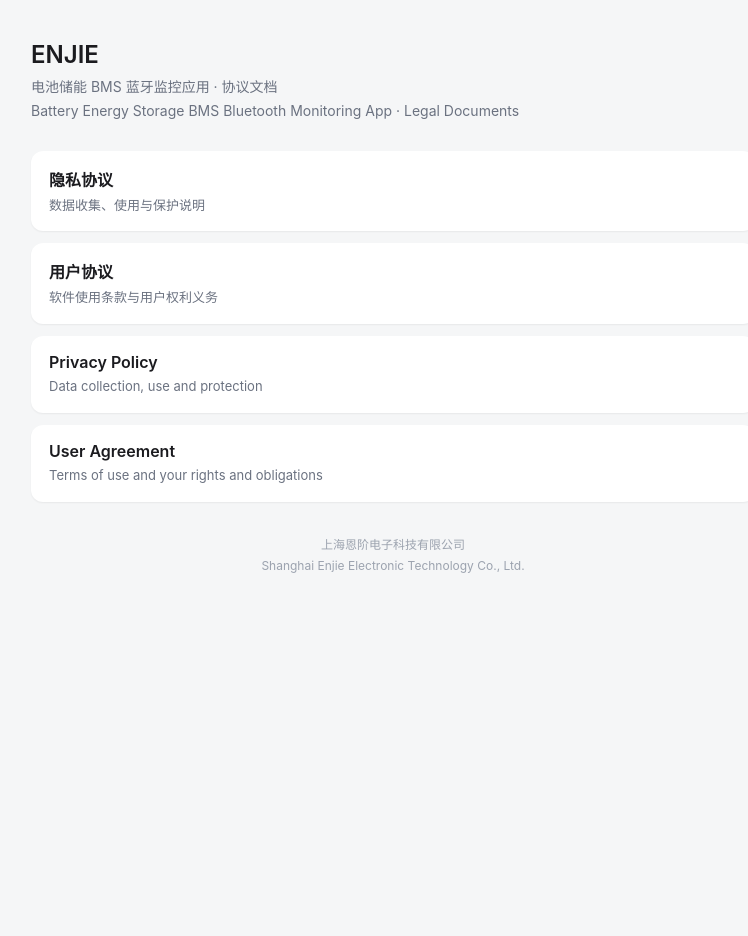
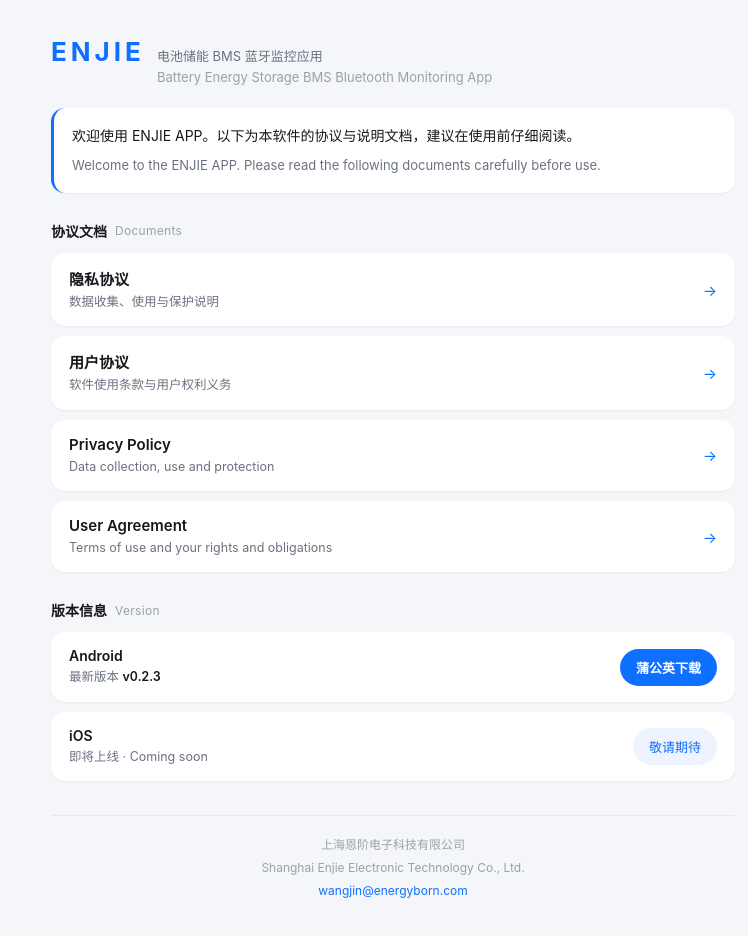
Before and after one commit to ENwangjin/enjie-legal, a plain HTML site: page index.html in a window 1280 px wide. Shown: the whole page, without its empty margins (247-995 px from the left). Before the commit the page ends 800 px from the top, so only its background shows below. Drawn offline with Linux system fonts and the light colour scheme.

Commit message:
Add files via upload

```diff
--- a/index.html
+++ b/index.html
@@ -5,63 +5,163 @@
 <meta name="viewport" content="width=device-width, initial-scale=1">
 <title>ENJIE 协议文档</title>
 <style>
-  :root { color-scheme: light }
+  :root {
+    color-scheme: light;
+    --brand: #0f6fff;
+    --bg: #f4f6f9;
+    --card: #ffffff;
+    --text: #16181d;
+    --sub: #6b7280;
+    --line: #e6e9ef;
+  }
   * { box-sizing: border-box }
   body {
-    margin: 0; background: #f5f6f7; color: #1b1b1f;
+    margin: 0; background: var(--bg); color: var(--text);
     font-family: -apple-system, BlinkMacSystemFont, "Segoe UI", "PingFang SC", "Microsoft YaHei", sans-serif;
     -webkit-text-size-adjust: 100%;
   }
-  main { max-width: 760px; margin: 0 auto; padding: 40px 18px 64px }
-  h1 { font-size: 24px; margin: 0 0 6px; font-weight: 600 }
-  p.lead { margin: 0 0 28px; color: #6b7280; font-size: 14px; line-height: 1.7 }
-  ul.docs { list-style: none; margin: 0; padding: 0; display: grid; gap: 12px }
+  main { max-width: 720px; margin: 0 auto; padding: 36px 18px 56px }
+
+  header { display: flex; align-items: baseline; gap: 12px; flex-wrap: wrap }
+  .brand {
+    font-size: 26px; font-weight: 700; letter-spacing: 4px;
+    color: var(--brand);
+  }
+  .tagline { margin: 0; font-size: 13px; color: var(--sub); line-height: 1.6 }
+  .tagline span { color: #9aa1ad }
+
+  .welcome {
+    margin: 20px 0 0; font-size: 14px; line-height: 1.75; color: var(--text);
+    padding: 16px 18px; background: var(--card); border-radius: 14px;
+    border-left: 3px solid var(--brand);
+    box-shadow: 0 1px 2px rgba(22, 24, 29, .05);
+  }
+  .welcome span { display: block; margin-top: 6px; color: var(--sub); font-size: 13px }
+
+  section { margin-top: 28px }
+  h2 {
+    font-size: 14px; font-weight: 600; margin: 0 0 12px; color: var(--text);
+    display: flex; align-items: center; gap: 8px;
+  }
+  h2 .en { font-weight: 400; font-size: 12px; color: #9aa1ad; letter-spacing: .3px }
+
+  ul.docs { list-style: none; margin: 0; padding: 0; display: grid; gap: 10px }
   ul.docs a {
-    display: block; padding: 16px 18px; border-radius: 12px; background: #fff;
-    color: inherit; text-decoration: none; box-shadow: 0 1px 2px rgba(0, 0, 0, .06);
+    position: relative; display: block; padding: 15px 44px 15px 18px;
+    background: var(--card); border-radius: 14px; color: inherit; text-decoration: none;
+    box-shadow: 0 1px 2px rgba(22, 24, 29, .05);
+    transition: transform .12s ease, box-shadow .12s ease;
   }
-  ul.docs a:active { background: #f0f1f3 }
-  .t { font-size: 16px; font-weight: 600; margin-bottom: 4px }
-  .d { font-size: 13px; color: #6b7280; line-height: 1.6 }
-  footer { margin-top: 32px; color: #9ca3af; font-size: 12px; text-align: center; line-height: 1.8 }
+  ul.docs a::after {
+    content: "\2192"; position: absolute; right: 18px; top: 50%;
+    transform: translateY(-50%); color: var(--brand); font-size: 15px;
+  }
+  ul.docs a:hover { box-shadow: 0 3px 10px rgba(22, 24, 29, .09) }
+  ul.docs .t { display: block; font-size: 15px; font-weight: 600; margin-bottom: 3px }
+  ul.docs .d { display: block; font-size: 12.5px; color: var(--sub); line-height: 1.55 }
+
+  .rows { display: grid; gap: 10px }
+  .row {
+    display: flex; align-items: center; gap: 12px; padding: 15px 18px;
+    background: var(--card); border-radius: 14px;
+    box-shadow: 0 1px 2px rgba(22, 24, 29, .05);
+  }
+  .row .grow { flex: 1; min-width: 0 }
+  .row .t { font-size: 14px; font-weight: 600; margin-bottom: 3px }
+  .row .d { font-size: 12.5px; color: var(--sub); line-height: 1.55 }
+  .row b { color: var(--text); font-weight: 600; font-variant-numeric: tabular-nums }
+  .btn {
+    flex: none; display: inline-block; padding: 9px 16px; border-radius: 999px;
+    background: var(--brand); color: #fff; text-decoration: none;
+    font-size: 13px; font-weight: 600; white-space: nowrap;
+  }
+  .btn.ghost { background: #eef3ff; color: var(--brand); font-weight: 500 }
+
+  footer {
+    margin-top: 34px; padding-top: 18px; border-top: 1px solid var(--line);
+    color: #9aa1ad; font-size: 12px; line-height: 1.9; text-align: center;
+  }
+  footer a { color: var(--brand); text-decoration: none }
 </style>
 </head>
 <body>
 <main>
-  <h1>ENJIE</h1>
-  <p class="lead">电池储能 BMS 蓝牙监控应用 · 协议文档<br>Battery Energy Storage BMS Bluetooth Monitoring App · Legal Documents</p>
+  <header>
+    <div class="brand">ENJIE</div>
+    <p class="tagline">电池储能 BMS 蓝牙监控应用<br><span>Battery Energy Storage BMS Bluetooth Monitoring App</span></p>
+  </header>
 
+  <p class="welcome">
+    欢迎使用 ENJIE APP。以下为本软件的协议与说明文档，建议在使用前仔细阅读。
+    <span>Welcome to the ENJIE APP. Please read the following documents carefully before use.</span>
+  </p>
+
+  <section>
+    <h2>协议文档 <span class="en">Documents</span></h2>
     <ul class="docs">
       <li>
         <a href="./privacy.html">
-        <div class="t">隐私协议</div>
-        <div class="d">数据收集、使用与保护说明</div>
+          <span class="t">隐私协议</span>
+          <span class="d">数据收集、使用与保护说明</span>
         </a>
       </li>
       <li>
         <a href="./agreement.html">
-        <div class="t">用户协议</div>
-        <div class="d">软件使用条款与用户权利义务</div>
+          <span class="t">用户协议</span>
+          <span class="d">软件使用条款与用户权利义务</span>
         </a>
       </li>
       <li>
         <a href="./privacy-en.html">
-        <div class="t">Privacy Policy</div>
-        <div class="d">Data collection, use and protection</div>
+          <span class="t">Privacy Policy</span>
+          <span class="d">Data collection, use and protection</span>
         </a>
       </li>
       <li>
         <a href="./agreement-en.html">
-        <div class="t">User Agreement</div>
-        <div class="d">Terms of use and your rights and obligations</div>
+          <span class="t">User Agreement</span>
+          <span class="d">Terms of use and your rights and obligations</span>
         </a>
       </li>
     </ul>
+  </section>
+
+  <section>
+    <h2>版本信息 <span class="en">Version</span></h2>
+    <div class="rows">
+      <div class="row">
+        <div class="grow">
+          <div class="t">Android</div>
+          <div class="d">最新版本 <b id="android-version">请见下载页</b></div>
+        </div>
+        <a class="btn" href="https://www.pgyer.com/enjie-android" target="_blank" rel="noopener">蒲公英下载</a>
+      </div>
+      <div class="row">
+        <div class="grow">
+          <div class="t">iOS</div>
+          <div class="d">即将上线 · Coming soon</div>
+        </div>
+        <span class="btn ghost">敬请期待</span>
+      </div>
+    </div>
+  </section>
 
   <footer>
     上海恩阶电子科技有限公司<br>
-    Shanghai Enjie Electronic Technology Co., Ltd.
+    Shanghai Enjie Electronic Technology Co., Ltd.<br>
+    <a href="mailto:wangjin@energyborn.com">wangjin@energyborn.com</a>
   </footer>
 </main>
+
+<script>
+  // 版本号从 version.json 读取，避免两处维护
+  fetch('./version.json')
+    .then(function (r) { return r.ok ? r.json() : null; })
+    .then(function (json) {
+      var v = json && json.android && json.android.latest_version;
+      if (v) document.getElementById('android-version').textContent = 'v' + v;
+    })
+    .catch(function () { /* 读取失败保留兜底文案 */ });
+</script>
 </body>
 </html>
```
Lines whose indentation alone changed are shown as unchanged.
